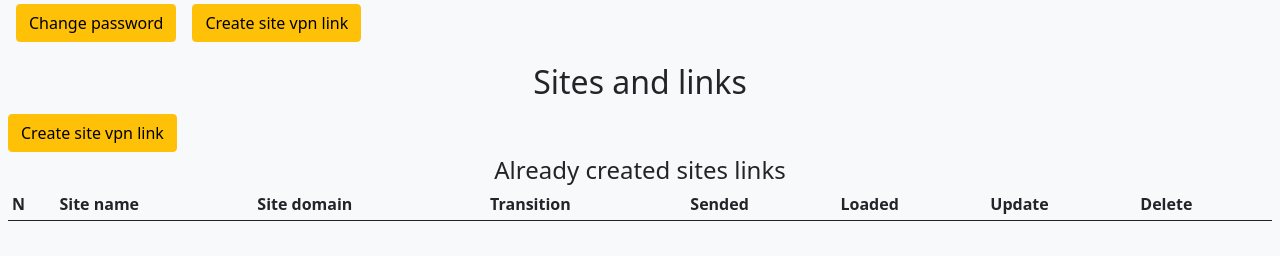
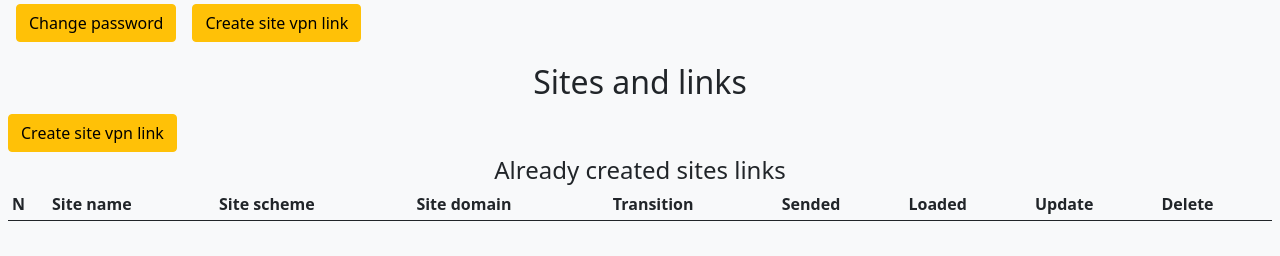
Before and after one commit to victor-nuzhniy/vpn_service, a Django app: page /account/1/ in a window 1280 px wide. Shown: the part 544-800 px from the top of the page. Run offline with Django 5.2, Linux system fonts and the light colour scheme; the visitor is signed in with stand-in values (Sample User, id 1); data comes from the database, SQL or seed files in the repository; data that the repository does not hold is empty; parts of the project's set-up code (start-up, migrations or seed data) failed here and were passed over.

Commit message:
dev_proxy added scheme field to account.html table

```diff
--- a/vpn_app/templates/vpn_app/account.html
+++ b/vpn_app/templates/vpn_app/account.html
@@ -41,6 +41,7 @@
                             <tr>
                                 <th scope="col">N</th>
                                 <th scope="col">Site name</th>
+                                <th scope="col">Site scheme</th>
                                 <th scope="col">Site domain</th>
                                 <th scope="col">Transition</th>
                                 <th scope="col">Sended</th>
@@ -55,6 +56,7 @@
                                     <tr>
                                         <th scope="row">{{ index }}</th>
                                         <th><a href="/localhost/{{ vpn_site.domain }}/">{{ vpn_site.name }}</a></th>
+                                        <th><a href="/localhost/{{ vpn_site.domain }}/">{{ vpn_site.scheme }}</a></th>
                                         <th><a href="/localhost/{{ vpn_site.domain }}/">{{ vpn_site.domain }}</a></th>
                                         <th>{{ vpn_site.used_links_number }}</th>
                                         <th>{{ vpn_site.sended_volume }}</th>
```
